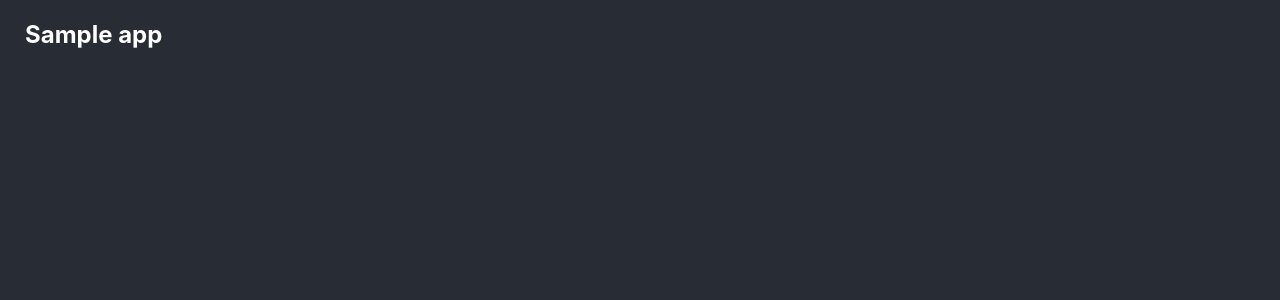
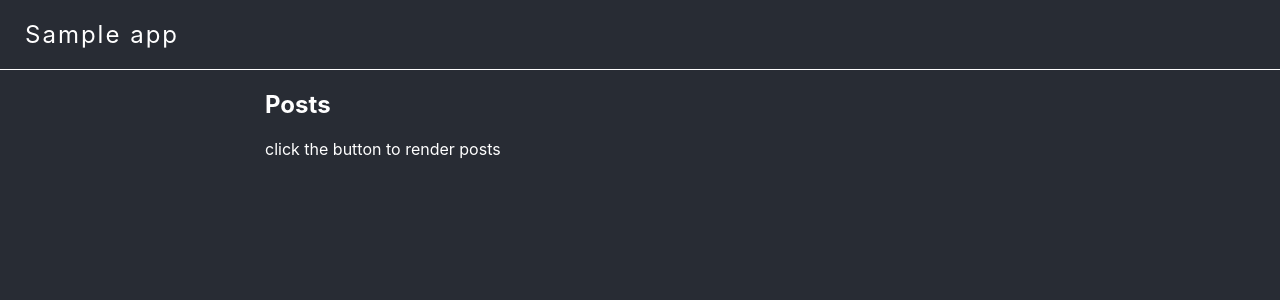
Before and after one commit to railaru/react-redux-tdd, a React (Create React App) app: page / in a window 1280 px wide. Shown: the top 300 px of the page. Built offline with nearby package versions, Linux system fonts and the light colour scheme.

Commit message:
create headline component & tests

```diff
--- a/src/App.js
+++ b/src/App.js
@@ -1,13 +1,17 @@
 import React from 'react';
 
 import Header from './components/header/header';
+import Headline from './components/headline/headline';
 
 import './App.scss';
 
 function App() {
   return (
-    <div className="container">
+    <div className="App">
       <Header />
+      <section className="container">
+        <Headline header="Posts" desc="click the button to render posts" />
+      </section>
     </div>
   );
 }
--- a/src/App.scss
+++ b/src/App.scss
@@ -1,5 +1,14 @@
 .container {
   margin: 0 auto;
   padding: 0 25px;
-  max-width: 1280px;
+  max-width: 750px;
 }
+
+.header {
+  border-bottom: 1px solid white;
+  &__brand {
+    margin-left: 25px;
+    font-weight: 400;
+    letter-spacing: 2px;
+  }
+}
--- /dev/null
+++ b/src/components/headline/headline.js
@@ -0,0 +1,22 @@
+import React, { Component } from 'react';
+
+export default class Headline extends Component {
+  constructor(props) {
+    super(props);
+  }
+
+  render() {
+    const { header, desc } = this.props;
+
+    if (!header) {
+      return null;
+    } else {
+      return (
+        <div data-test="headline">
+          <h1 data-test="headline__header">{header}</h1>
+          <p data-test="headline__desc">{desc}</p>
+        </div>
+      );
+    }
+  }
+}
--- a/src/index.scss
+++ b/src/index.scss
@@ -8,8 +8,3 @@ body {
   -webkit-font-smoothing: antialiased;
   -moz-osx-font-smoothing: grayscale;
 }
-
-code {
-  font-family: source-code-pro, Menlo, Monaco, Consolas, 'Courier New',
-    monospace;
-}
```
Also changed, not shown: 1 other file (tests, documents, lock files or other folders).
